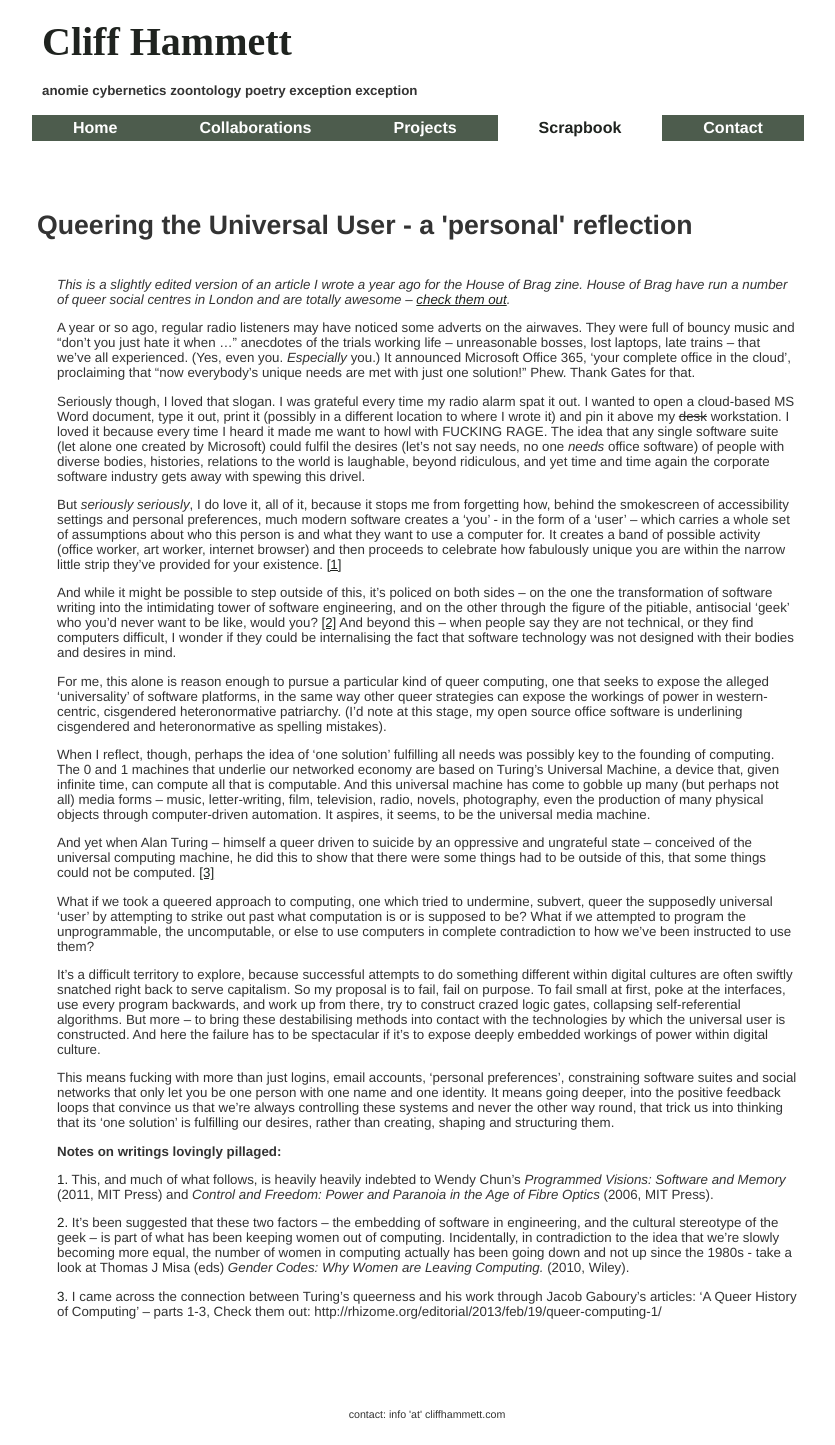
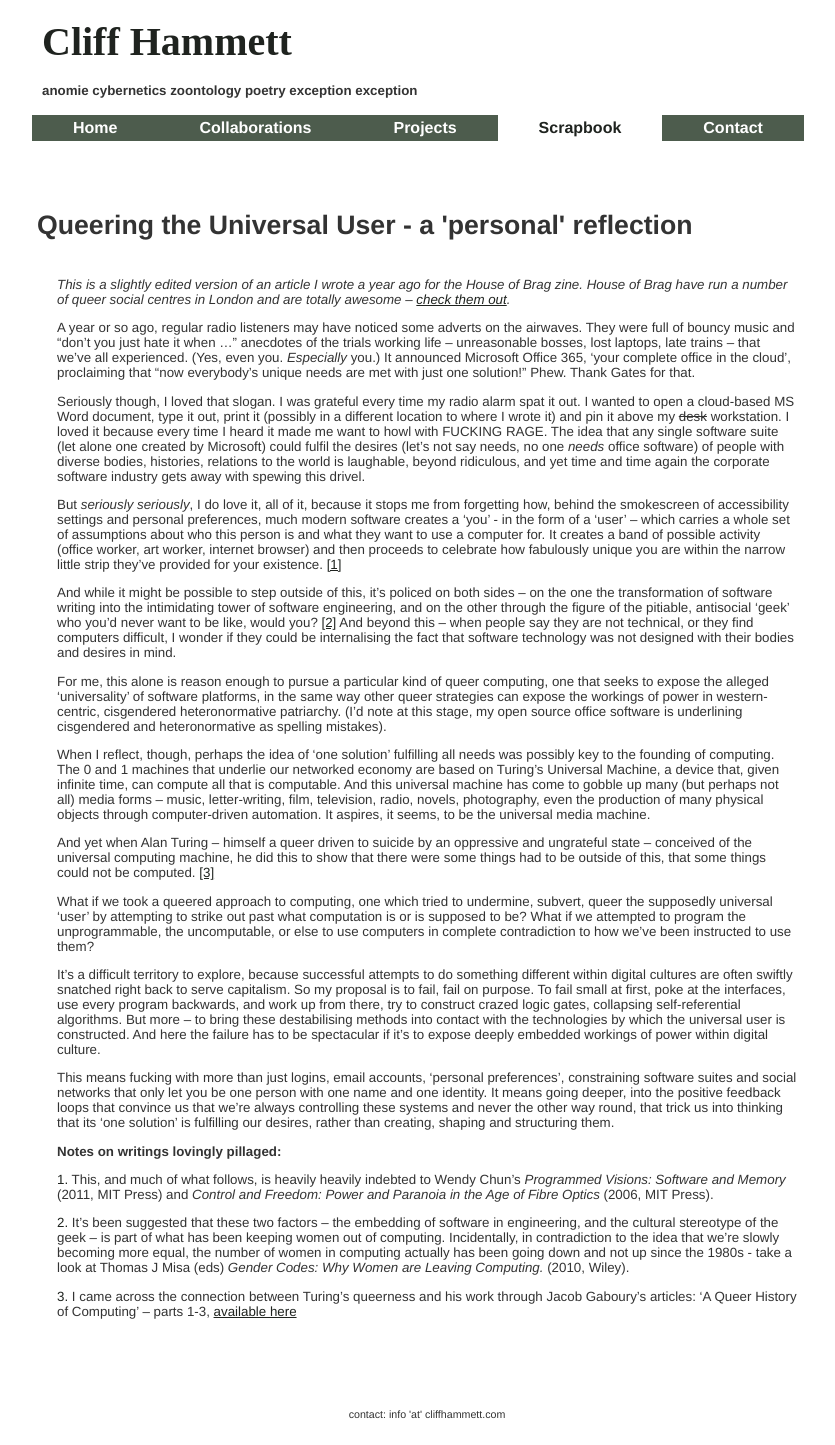
Before and after one commit to dentalplan/dentalplan.github.io, a Jekyll site: the page built from _posts/scrap/2014-05-12-queering-universal-user.md, in a window 1280 px wide. Shown: the whole page, without its empty margins (213-1048 px from the left). Built offline with Jekyll 4.4.1, drawn with Linux system fonts in a browser that asks for light colours; Markdown is read by kramdown in place of the engine named in the settings.

Commit message:
correcting markdown

```diff
--- a/_posts/scrap/2014-05-12-queering-universal-user.md
+++ b/_posts/scrap/2014-05-12-queering-universal-user.md
@@ -36,4 +36,4 @@ This means fucking with more than just logins, email accounts, 'personal prefere
 
 <a name="note2">2.</a> It's been suggested that these two factors – the embedding of software in engineering, and the cultural stereotype of the geek – is part of what has been keeping women out of computing.  Incidentally, in contradiction to the idea that we're slowly becoming more equal,  the number of women in computing actually has been going down and not up since the 1980s - take a look at Thomas J Misa (eds) _Gender Codes: Why Women are Leaving Computing._ (2010, Wiley).
 
-<a name="note3">3.</a> I came across the connection between Turing's queerness and his work through Jacob Gaboury's articles: 'A Queer History of Computing' – parts 1-3, Check them out: http://rhizome.org/editorial/2013/feb/19/queer-computing-1/
+<a name="note3">3.</a> I came across the connection between Turing's queerness and his work through Jacob Gaboury's articles: 'A Queer History of Computing' – parts 1-3, [available here](http://rhizome.org/editorial/2013/feb/19/queer-computing-1/)
```
